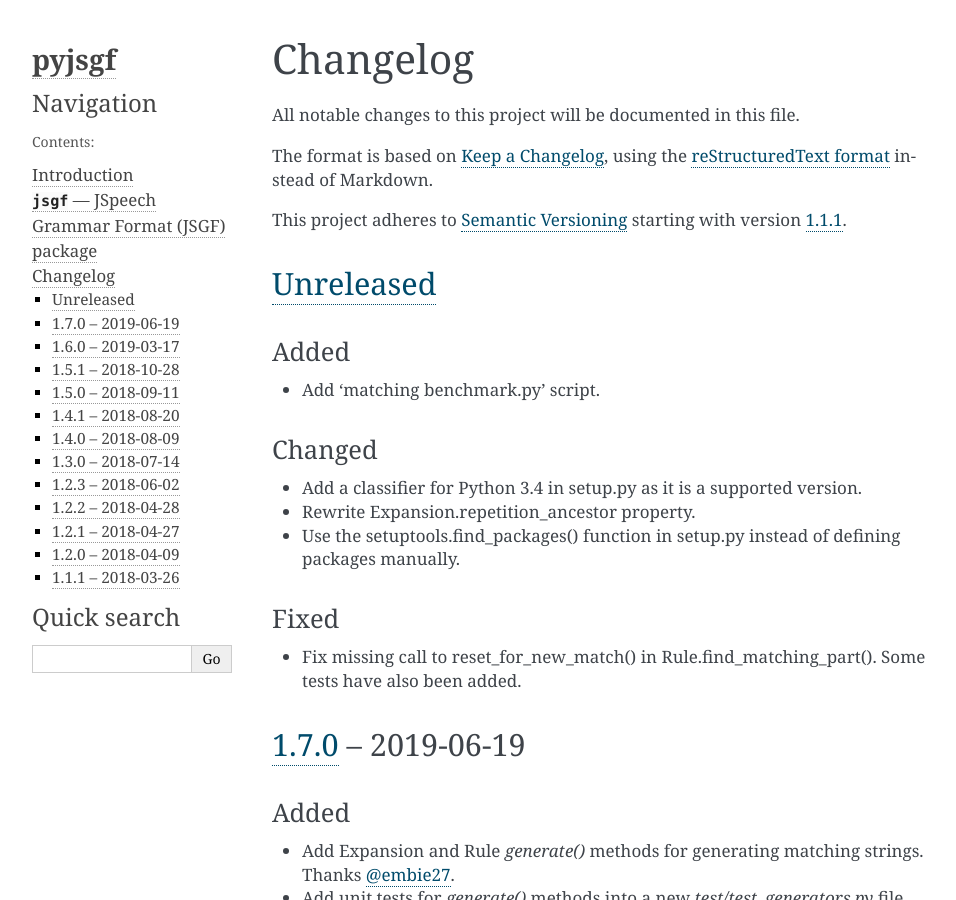
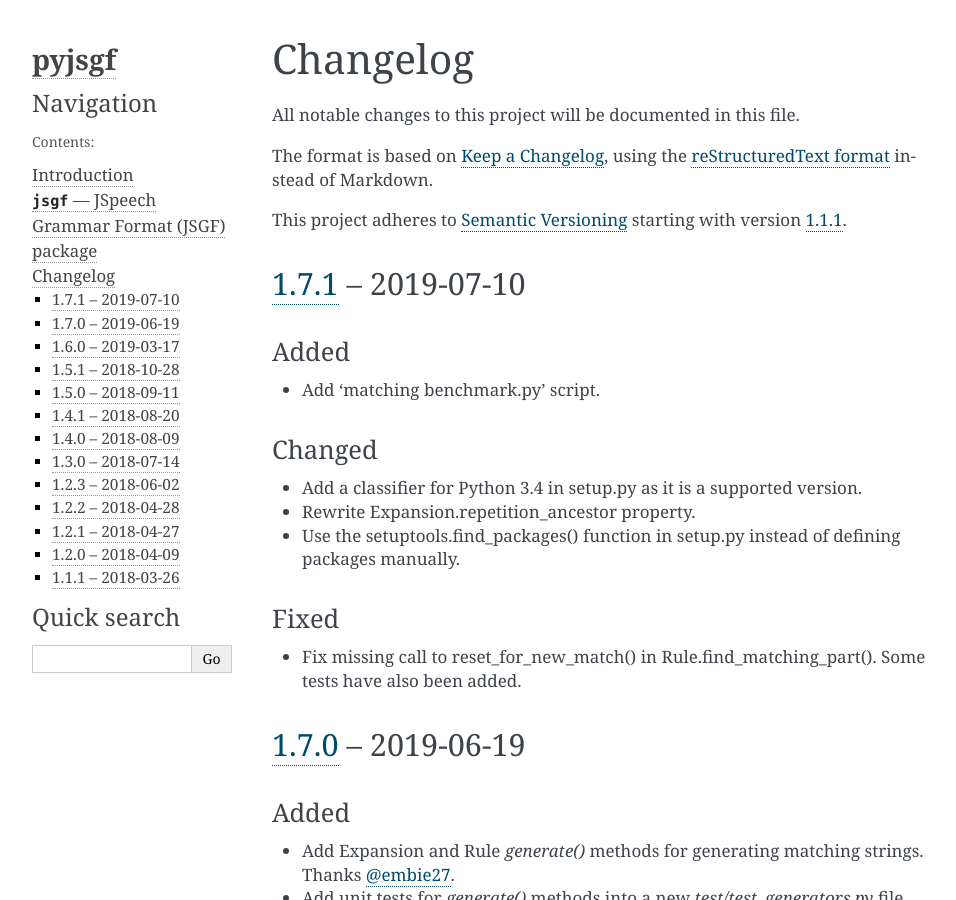
Before and after one commit to drmfinlay/pyjsgf, a Sphinx documentation site: the page built from docs/changelog.rst, in a window 1280 px wide and 900 px high. Shown: the whole window, without its empty margins (148-1104 px from the left). Built offline with Sphinx 7.4.7, drawn with Linux system fonts in a browser that asks for light colours.

Commit message:
Update to version 1.7.1
Please see the changelog for a list of changes in this release.

```diff
--- a/CHANGELOG.rst
+++ b/CHANGELOG.rst
@@ -7,25 +7,23 @@ The format is based on `Keep a Changelog`_, using the `reStructuredText format`_
 
 This project adheres to `Semantic Versioning`_ starting with version `1.1.1`_.
 
-Unreleased_
------------
+1.7.1_ -- 2019-07-10
+--------------------
 
 Added
 ^^^^^
-
 * Add 'matching benchmark.py' script.
 
 Changed
 ^^^^^^^
-
 * Add a classifier for Python 3.4 in setup.py as it is a supported version.
 * Rewrite Expansion.repetition_ancestor property.
 * Use the setuptools.find_packages() function in setup.py instead of defining packages manually.
 
 Fixed
 ^^^^^
+* Fix missing call to reset_for_new_match() in Rule.find_matching_part(). Some tests have also been added.
 
-* Fix missing call to reset_for_new_match() in Rule.find_matching_part(). Some tests have also been added.
 
 1.7.0_ -- 2019-06-19
 --------------------
@@ -232,7 +230,8 @@ First tagged release and start of proper versioning. Too many changes to list he
 
 
 .. Release links.
-.. _Unreleased: https://github.com/Danesprite/pyjsgf/compare/v1.7.0...HEAD
+.. _Unreleased: https://github.com/Danesprite/pyjsgf/compare/v1.7.1...HEAD
+.. _1.7.1: https://github.com/Danesprite/pyjsgf/compare/v1.7.0...v1.7.1
 .. _1.7.0: https://github.com/Danesprite/pyjsgf/compare/v1.6.0...v1.7.0
 .. _1.6.0: https://github.com/Danesprite/pyjsgf/compare/v1.5.1...v1.6.0
 .. _1.5.1: https://github.com/Danesprite/pyjsgf/compare/v1.5.0...v1.5.1
--- a/docs/conf.py
+++ b/docs/conf.py
@@ -60,7 +60,7 @@ author = u'Dane Finlay'
 # The short X.Y version.
 version = u'1.7'
 # The full version, including alpha/beta/rc tags.
-release = u'1.7.0'
+release = u'1.7.1'
 
 # The language for content autogenerated by Sphinx. Refer to documentation
 # for a list of supported languages.
--- a/setup.py
+++ b/setup.py
@@ -27,7 +27,7 @@ setup(
     ],
     author='Dane Finlay',
     author_email='Danesprite@posteo.net',
-    version='1.7.0',
+    version='1.7.1',
     packages=find_packages(),
     install_requires=['pyparsing', 'six']
 )
```
